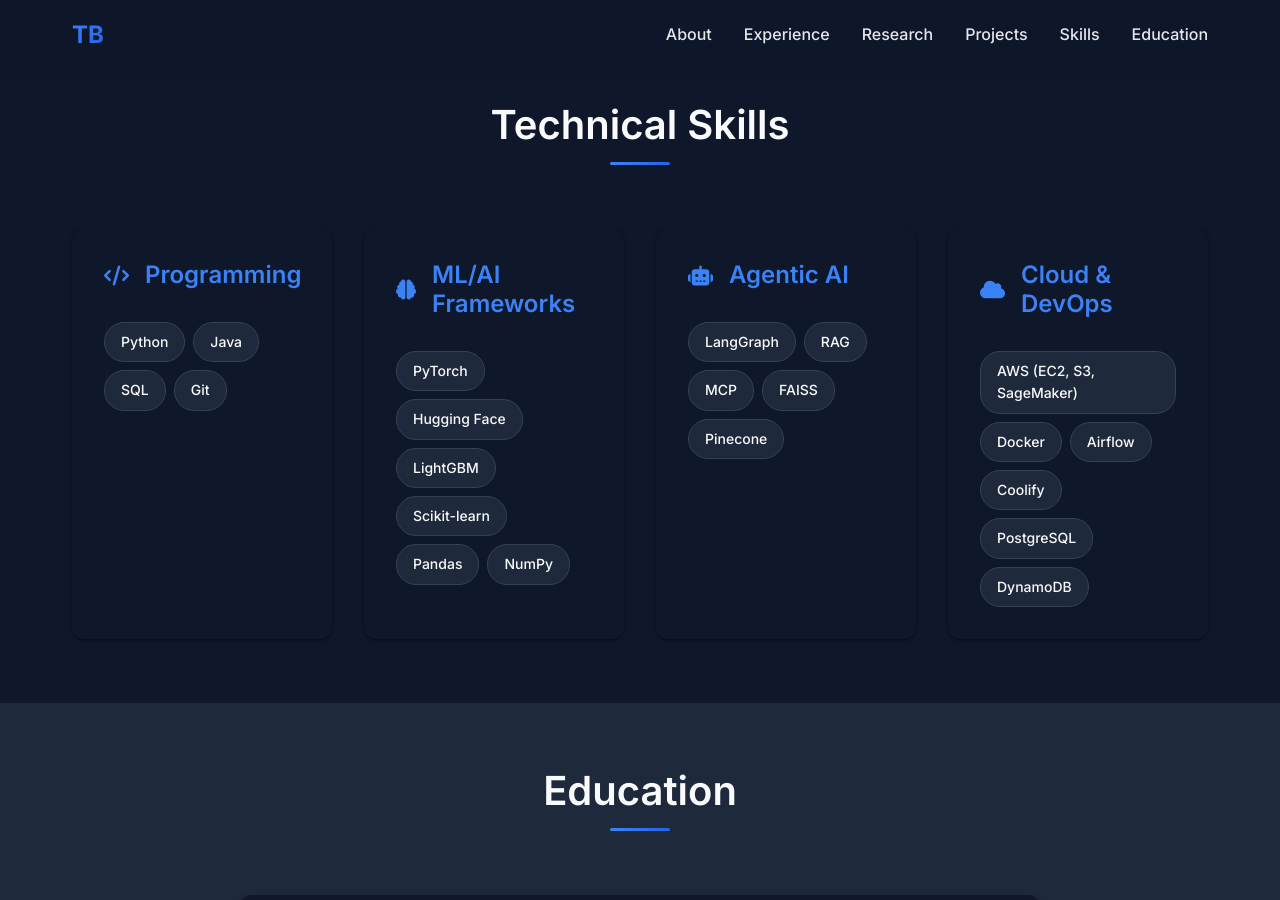
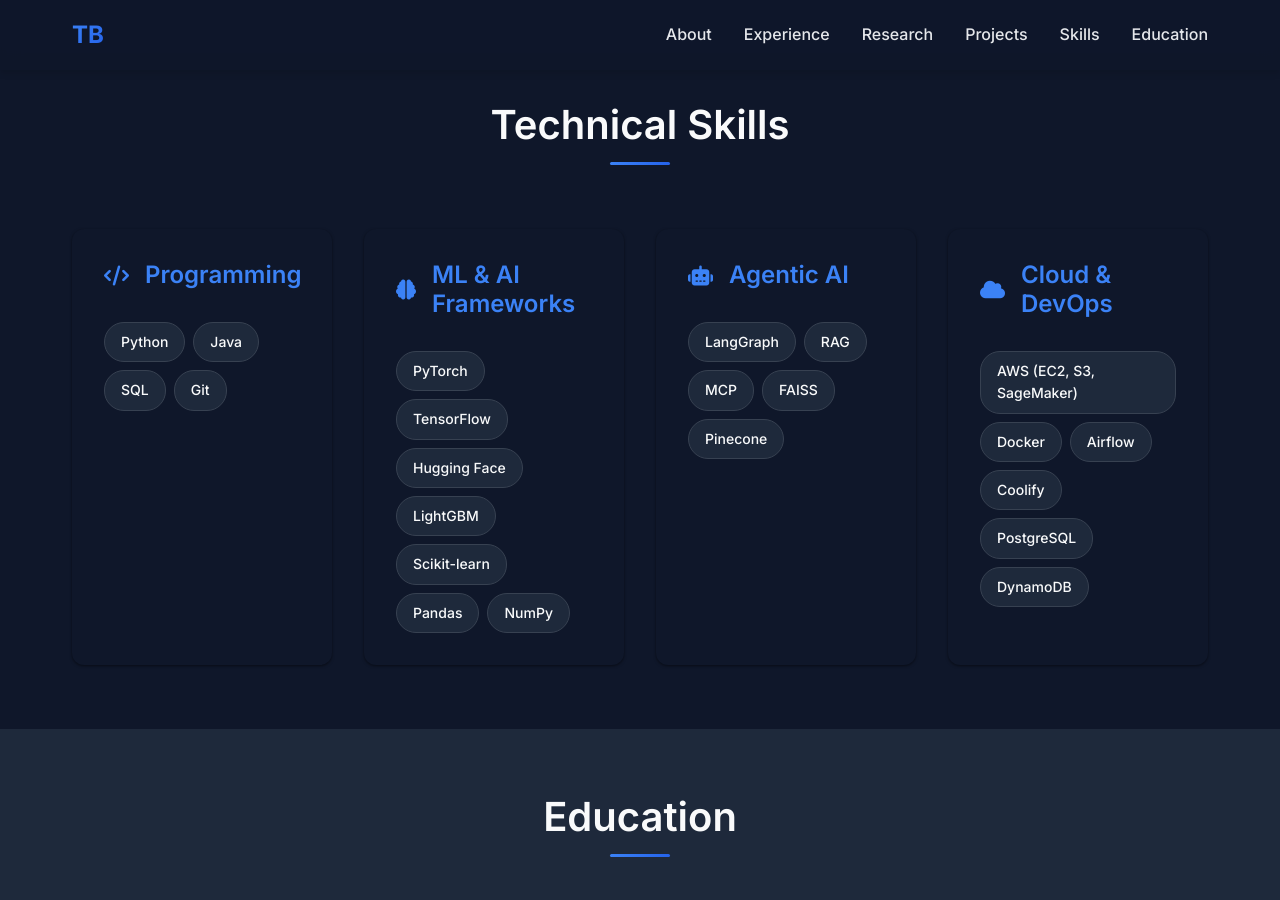
Before and after one commit to tim-bydlon/tim-bydlon.github.io, a Jekyll site: the page built from index.html, in a window 1280 px wide and 900 px high, scrolled down 4117 px. Built offline with Jekyll 4.4.1, drawn with Linux system fonts in a browser that asks for light colours.

Commit message:
minor changes

```diff
--- a/index.html
+++ b/index.html
@@ -258,9 +258,10 @@
       </div>
 
       <div class="skill-category">
-        <h3><i class="fas fa-brain"></i> ML/AI Frameworks</h3>
+        <h3><i class="fas fa-brain"></i> ML & AI Frameworks</h3>
         <div class="skill-tags">
           <span class="skill-tag">PyTorch</span>
+            <span class="skill-tag">TensorFlow</span>
           <span class="skill-tag">Hugging Face</span>
           <span class="skill-tag">LightGBM</span>
           <span class="skill-tag">Scikit-learn</span>
```
